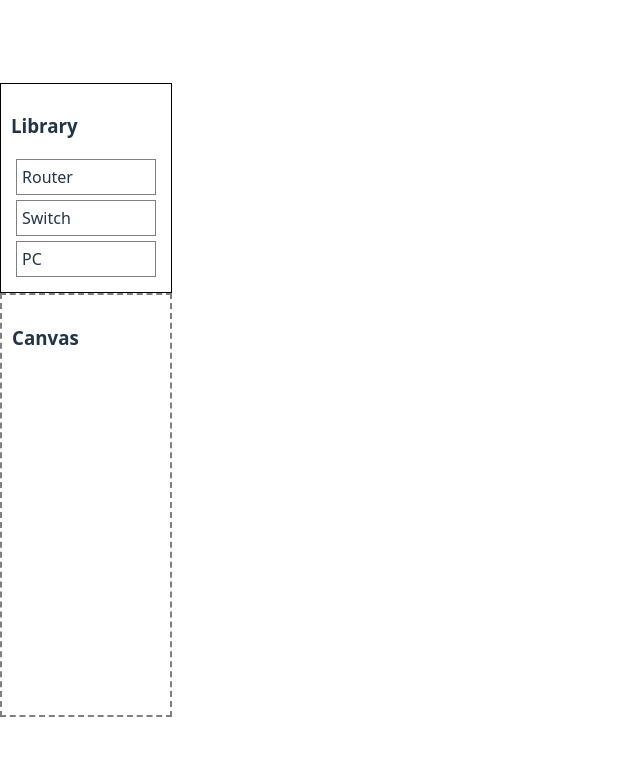
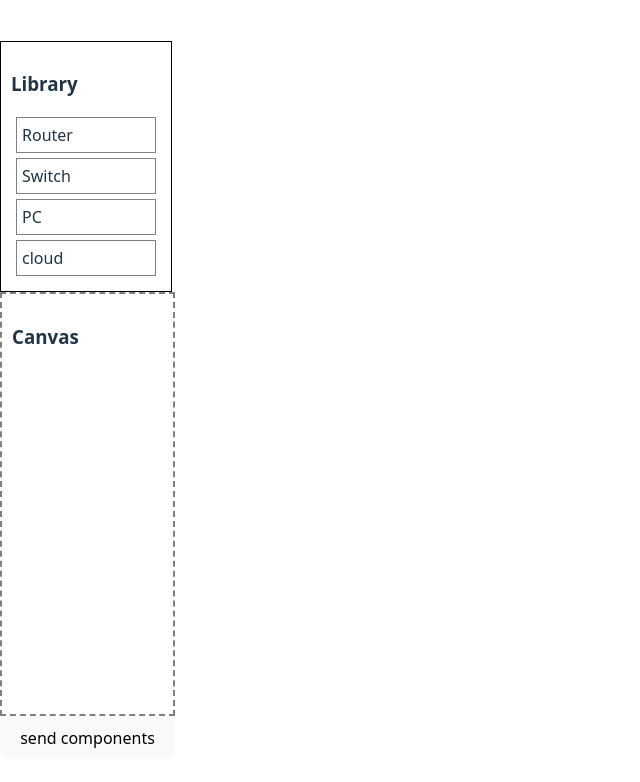
Before and after one commit to adimak212/netCare_client, a React (Vite) app: page / in a window 1280 px wide. Shown: the top 782 px of the page, without its empty margins (0-640 px from the left). Built offline with nearby package versions, Linux system fonts and the light colour scheme.

Commit message:
from home

```diff
--- a/src/components/HomePage/canvas.tsx
+++ b/src/components/HomePage/canvas.tsx
@@ -5,6 +5,7 @@ type CanvasComponentProps = {
     canvasComponents: (ComponentType)[];
     setCanvasComponents: React.Dispatch<React.SetStateAction<(ComponentType)[]>>;
 }
+
 export default function Canvas({canvasComponents , setCanvasComponents}: CanvasComponentProps) {
   const onDrop = (e: React.DragEvent<HTMLDivElement>) => {
     e.preventDefault();
@@ -19,7 +20,7 @@ export default function Canvas({canvasComponents , setCanvasComponents}: CanvasC
   };
 
   const onDragOver = (e: React.DragEvent<HTMLDivElement>) => {
-    e.preventDefault(); // חובה כדי לאפשר Drop
+    e.preventDefault();
   };
     return(
         <div
@@ -42,7 +43,7 @@ export default function Canvas({canvasComponents , setCanvasComponents}: CanvasC
                 padding: "5px",
                 }}
             >
-                {comp.label} #{comp.instanceId}
+                {comp.label} #{comp.instanceId} --{comp.id}
             </div>
             ))}
         </div>
--- a/src/pages/homePage.tsx
+++ b/src/pages/homePage.tsx
@@ -3,6 +3,7 @@ import { useState } from 'react';
 import Canvas from '../components/HomePage/canvas'
 import type { ComponentType } from '../types/types';
 import { SideBar } from '../components/HomePage/sideBar';
+import axios from 'axios';
 
 
   const onDragStart = (e: React.DragEvent<HTMLDivElement>, component: ComponentType) => {
@@ -13,16 +14,24 @@ import { SideBar } from '../components/HomePage/sideBar';
     { id: "router", label: "Router", onDragStart,  instanceId: null },
     { id: "switch", label: "Switch", onDragStart, instanceId: null },
     { id: "pc", label: "PC", onDragStart, instanceId: null },
+    { id: "cloud", label: "cloud", onDragStart, instanceId: null },
   ];
 
 
 function homePage() {
   const [canvasComponents, setCanvasComponents] = useState<ComponentType[]>([]);
 
+
+  async function SendComponnents() {
+    const response = await axios.post("http://localhost:3000/createProject" , {canvasComponents});
+    console.log(response.data);
+  }
+
   return (
     <div>
        <SideBar componentsLibrary={componentsLibrary}/>
        <Canvas canvasComponents={canvasComponents} setCanvasComponents={setCanvasComponents}/>
+       <button onClick={SendComponnents}>send components</button>
     </div>
   )
 }
```
Also changed, not shown: package.json (+1 -29 lines), tsconfig.json (+3 -6 lines), 1 other file (tests, documents, lock files or other folders).
